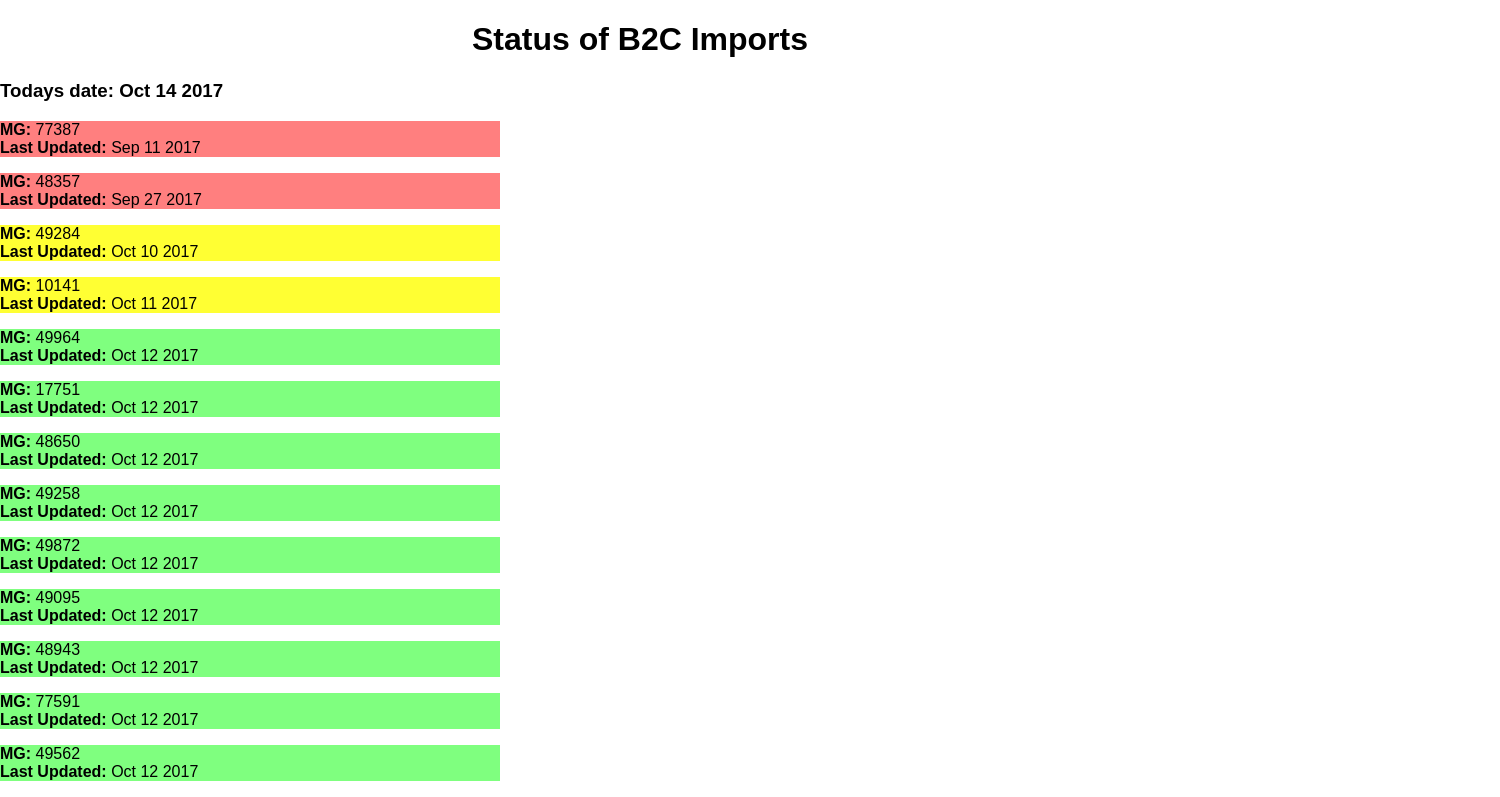
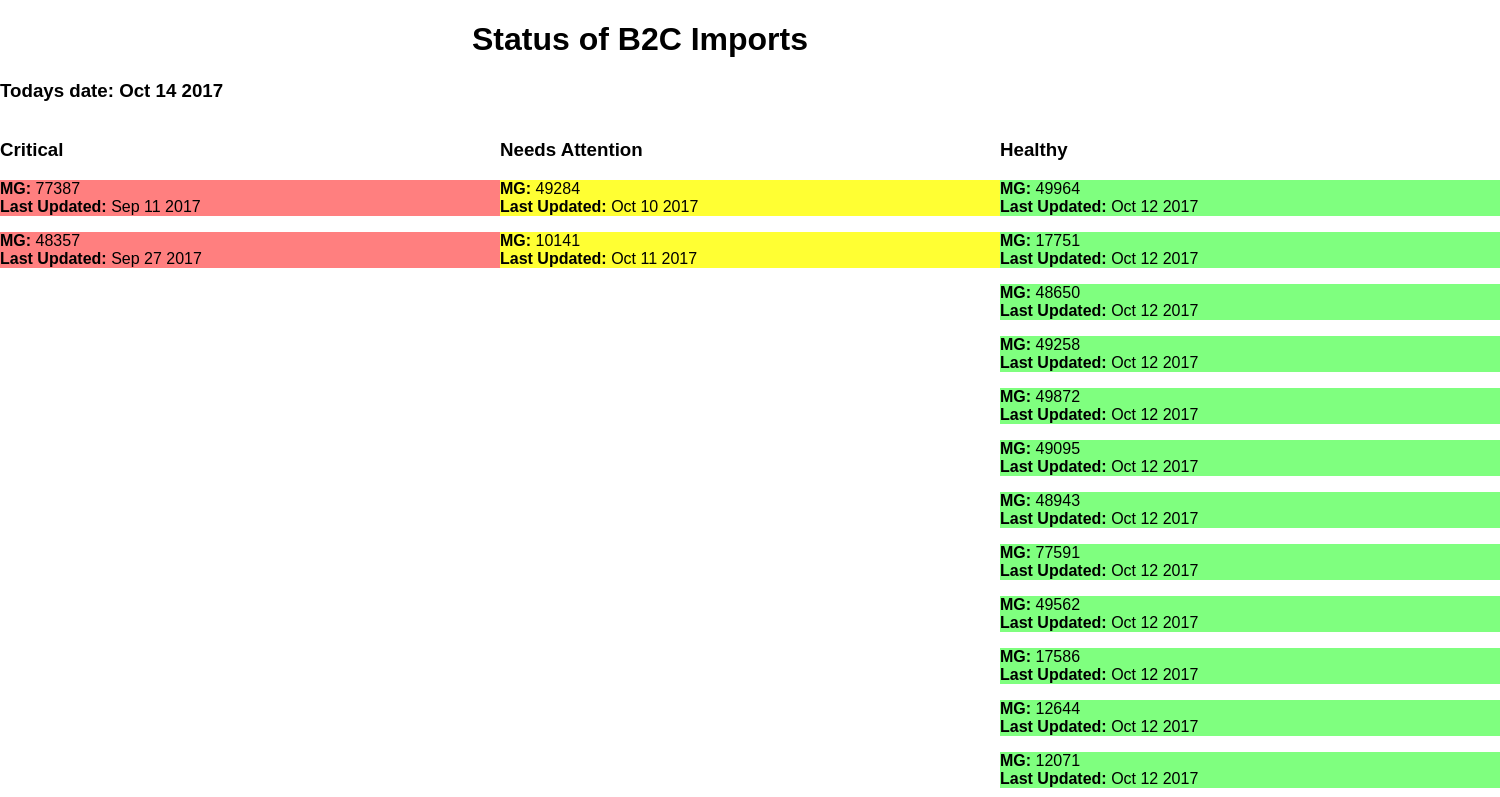
Before and after one commit to nicholasblock78/quick-react, a React (Create React App) app: page / in a window 1280 px wide. Shown: the top 797 px of the page, 1500 px wide, since content can reach past the window. Built offline with nearby package versions, Linux system fonts and the light colour scheme.

Commit message:
Slight UI update

```diff
--- a/src/App.css
+++ b/src/App.css
@@ -7,13 +7,17 @@ body {
   text-align: center;
 }
 
+div.statuses {
+  display: flex;
+}
+
 .data {
   text-align: left;
-  width: 500px;
 }
 
 .data ul {
   padding: 0;
+  width: 500px;
 }
 
 .data ul li {
--- a/src/FirstComponent.js
+++ b/src/FirstComponent.js
@@ -50,6 +50,9 @@ export class FirstComponent extends React.Component {
         <div>
         <h3>Todays date: <Time /></h3>
         </div>
+        <div className="statuses">
+        <div className="critical">
+        <h3>Critical</h3>
             {oldImports.map(function(value) {
               return <ul key={value.merchant_group_id}>
                 <li style={{backgroundColor: 'rgba(255,0,0,0.5)'}}>
@@ -60,6 +63,9 @@ export class FirstComponent extends React.Component {
                 </li>
               </ul>
             })}
+        </div>
+        <div className="needs-attention">
+        <h3>Needs Attention</h3>
             {staleImports.map(function(value) {
               return <ul key={value.merchant_group_id}>
                 <li style={{backgroundColor: 'rgba(255,255,0,0.8)'}}>
@@ -70,6 +76,9 @@ export class FirstComponent extends React.Component {
                 </li>
               </ul>
             })}
+            </div>
+            <div className="healthy">
+            <h3>Healthy</h3>
             {okImports.map(function(value) {
               return <ul key={value.merchant_group_id}>
                 <li style={{backgroundColor: 'rgba(0,255,0,0.5)'}}>
@@ -80,6 +89,8 @@ export class FirstComponent extends React.Component {
                 </li>
               </ul>
             })}
+            </div>
+            </div>
       </div>
     )
   }
```
